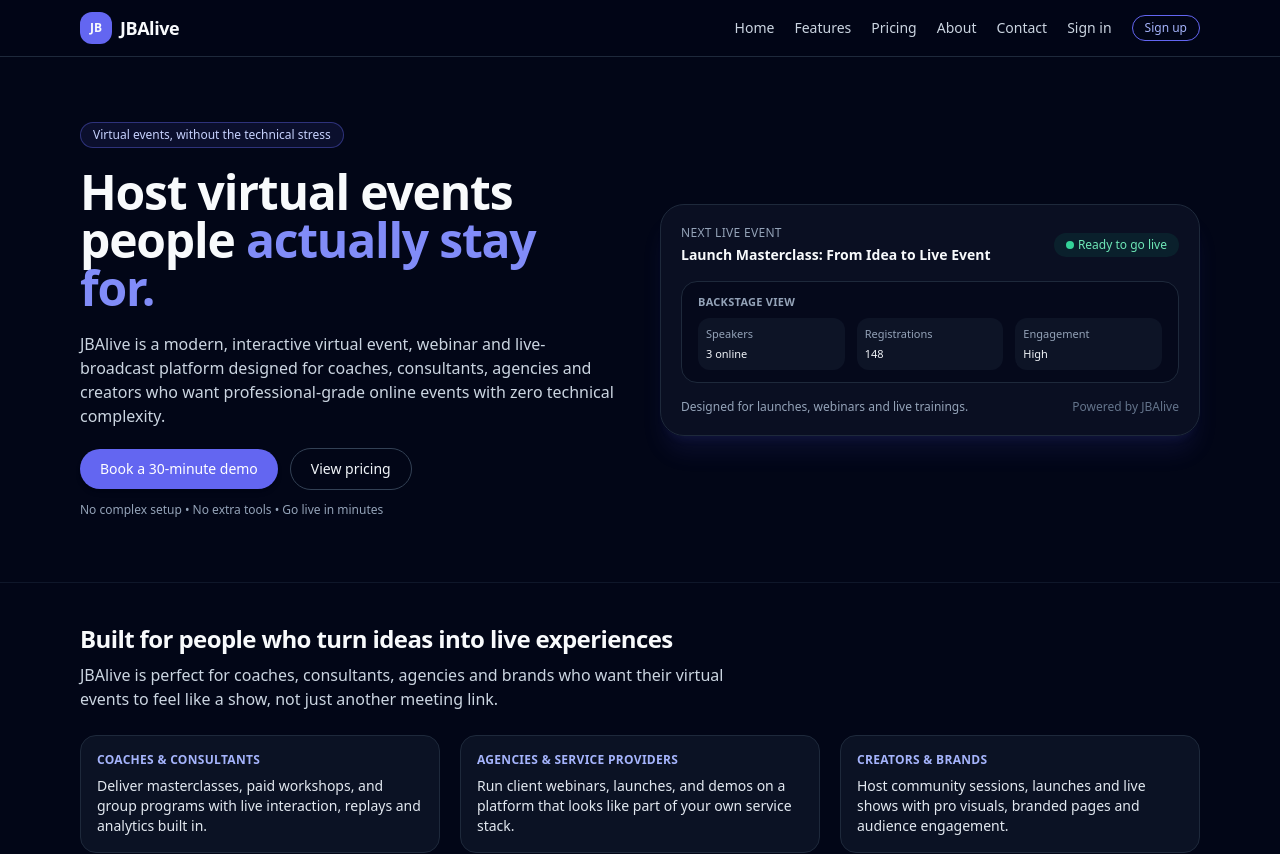
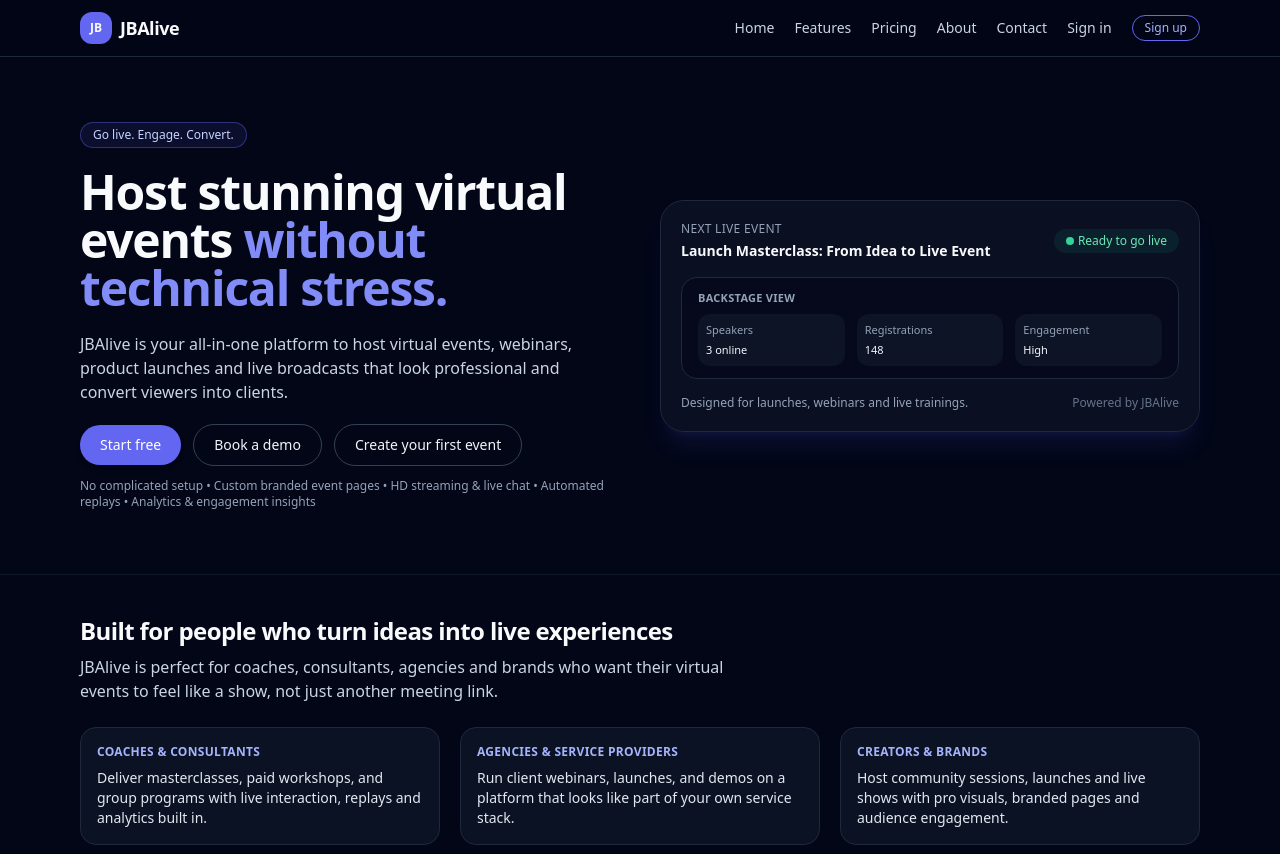
Before and after one commit to jbali-dot/jbalive-client, a React (Vite) app: page / in a window 1280 px wide. Shown: the top 854 px of the page. Built offline with nearby package versions, Linux system fonts and the light colour scheme; no server answers.

Commit message:
Replace homepage hero with new JBAlive copy

```diff
--- a/src/pages/Home.jsx
+++ b/src/pages/Home.jsx
@@ -8,7 +8,6 @@ const Home = () => {
       {/* Top navigation */}
       <Header />
 
-
       {/* Main content */}
       <main className="flex-1">
         {/* Hero */}
@@ -17,36 +16,42 @@ const Home = () => {
             {/* Left column */}
             <div className="flex-1 space-y-5">
               <p className="inline-flex items-center gap-2 rounded-full border border-indigo-500/40 bg-indigo-500/10 px-3 py-1 text-xs font-medium text-indigo-200">
-                Virtual events, without the technical stress
+                Go live. Engage. Convert.
               </p>
 
               <h1 className="text-3xl font-bold tracking-tight text-slate-50 md:text-5xl">
-                Host virtual events people{" "}
-                <span className="text-indigo-400">actually stay for.</span>
+                Host stunning virtual events{" "}
+                <span className="text-indigo-400">without technical stress.</span>
               </h1>
 
               <p className="max-w-xl text-sm text-slate-300 md:text-base">
-                JBAlive is a modern, interactive virtual event, webinar and
-                live-broadcast platform designed for coaches, consultants,
-                agencies and creators who want professional-grade online events
-                with zero technical complexity.
+                JBAlive is your all-in-one platform to host virtual events,
+                webinars, product launches and live broadcasts that look
+                professional and convert viewers into clients.
               </p>
 
               <div className="flex flex-wrap items-center gap-3 text-sm">
                 <Link
-                  to="/contact"
+                  to="/pricing"
                   className="rounded-full bg-indigo-500 px-5 py-2.5 font-medium text-white shadow-md hover:bg-indigo-400 transition"
                 >
-                  Book a 30-minute demo
+                  Start free
                 </Link>
                 <Link
-                  to="/pricing"
+                  to="/contact"
                   className="rounded-full border border-slate-700 px-5 py-2.5 text-slate-100 hover:border-indigo-400 hover:text-indigo-200 transition"
                 >
-                  View pricing
+                  Book a demo
+                </Link>
+                <Link
+                  to="/dashboard"
+                  className="rounded-full border border-slate-700 px-5 py-2.5 text-slate-100 hover:border-indigo-400 hover:text-indigo-200 transition"
+                >
+                  Create your first event
                 </Link>
                 <p className="w-full text-xs text-slate-400 md:w-auto">
-                  No complex setup • No extra tools • Go live in minutes
+                  No complicated setup • Custom branded event pages • HD streaming &amp; live chat •
+                  Automated replays • Analytics &amp; engagement insights
                 </p>
               </div>
             </div>
```
